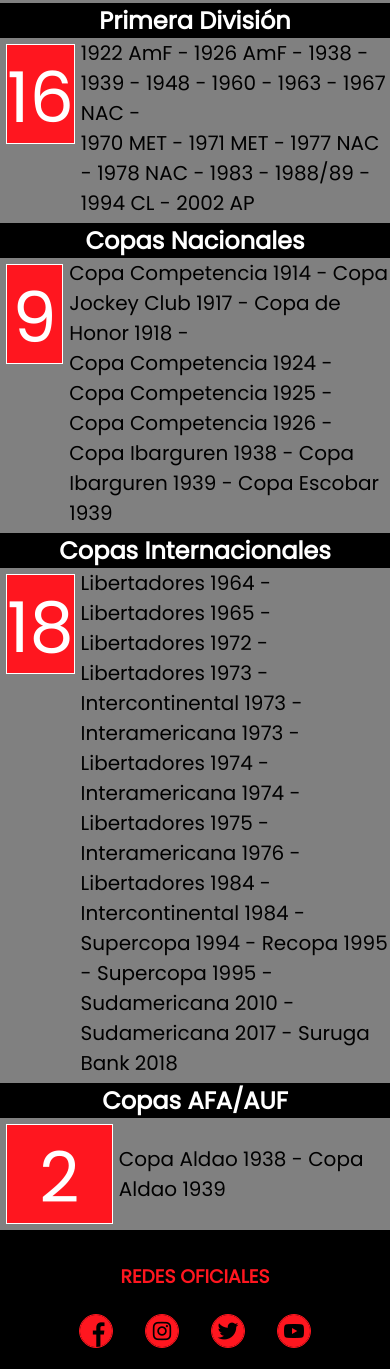
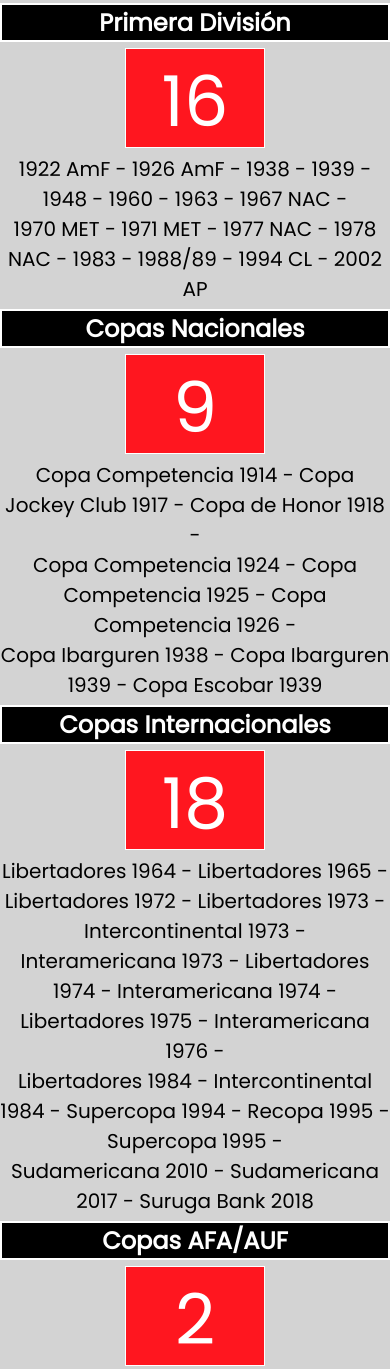
Before and after one commit to MatiasTanans/DiablosRojos, a plain HTML site: page pages/palmares.html in a window 390 px wide. Shown: the part 302-1671 px from the top of the page. Drawn offline with Linux system fonts and the light colour scheme.

Commit message:
Page Palmarés: Responsive

```diff
--- a/css/style.css
+++ b/css/style.css
@@ -347,3 +347,70 @@ footer{
     align-items: center;
     font-size: 20px;
 }
+
+@media(max-width:768px){
+
+    .body-palmares{
+        background-color: lightgrey;
+    }
+
+    .title-primera{
+        border: 2px solid white ;
+    }
+
+    .trofeos-primera{
+        display: flex;
+        flex-direction: column;
+        align-items: center;
+    }
+
+    .años-primera{
+        font-size: 20px;
+        text-align: center;
+    }
+
+    .title-copas-nacionales{
+        border: 2px solid white ;
+    }
+
+    .trofeos-copas-nacionales{
+        display: flex;
+        flex-direction: column;
+        align-items: center;
+    }
+
+    .años-copas-nacionales{
+        font-size: 20px;
+        text-align: center;
+    }
+
+    .title-internacionales{
+        border: 2px solid white ;
+    }
+
+    .trofeos-internacionales{
+        display: flex;
+        flex-direction: column;
+        align-items: center;
+    }
+
+    .años-internacionales{
+        font-size: 20px;
+        text-align: center;
+    }
+
+    .title-copas-afa-auf{
+        border: 2px solid white ;
+    }
+
+    .trofeos-copas-afa-auf{
+        display: flex;
+        flex-direction: column;
+        align-items: center;
+    }
+
+    .años-copas-afa-auf{
+        font-size: 20px;
+        text-align: center;
+    }
+}
```
